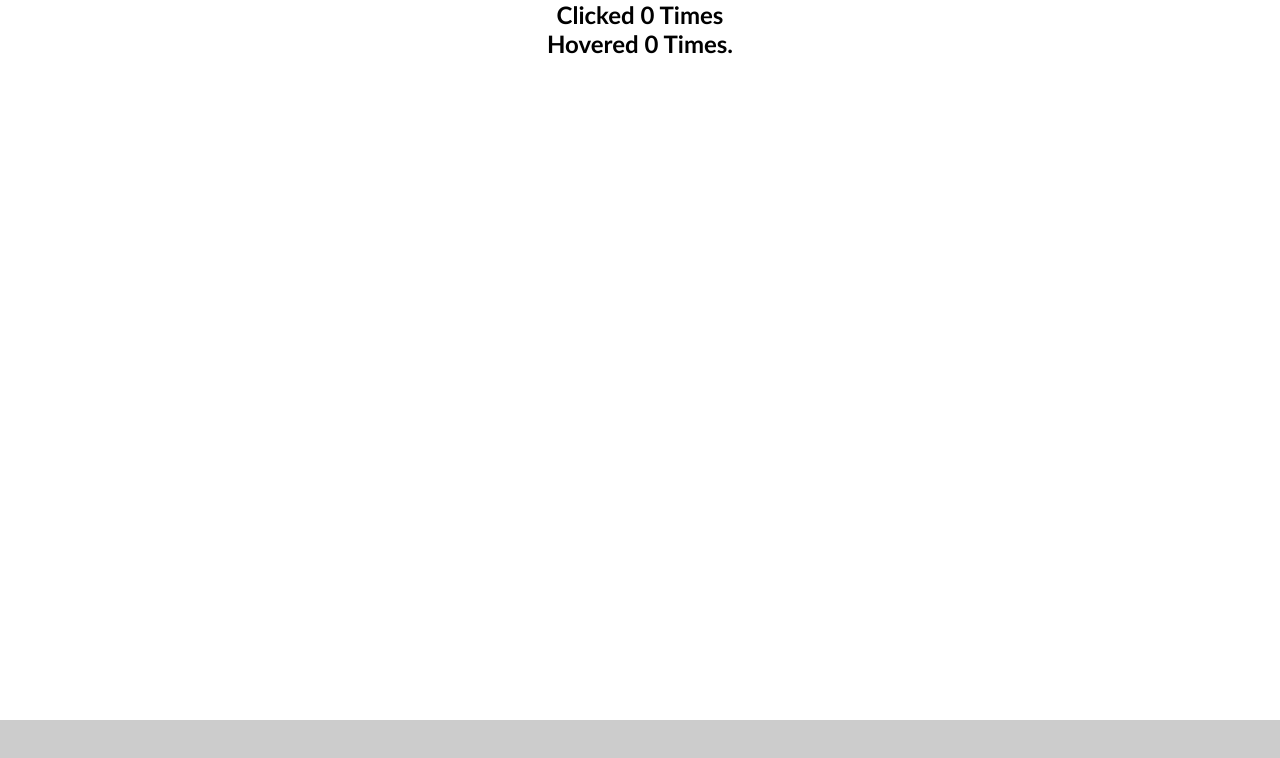
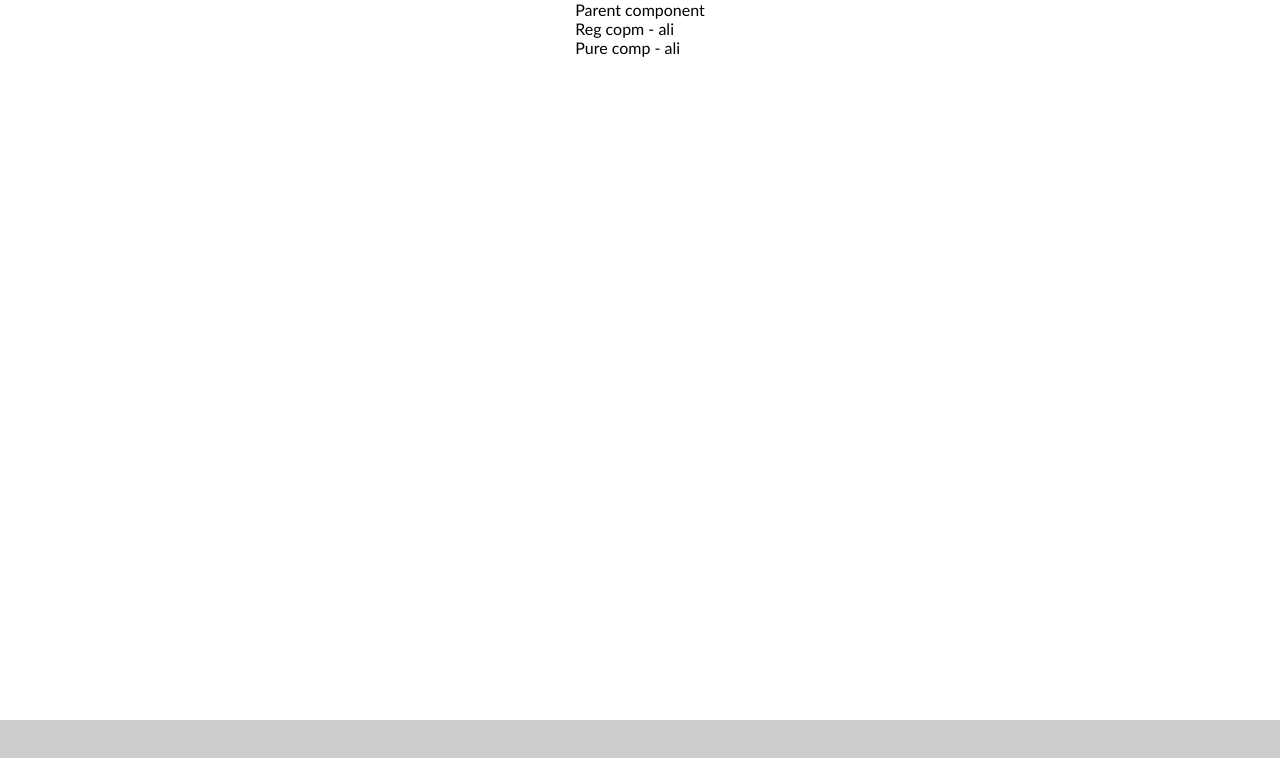
Before and after one commit to Ali-DoostAli/React-course, a React (Create React App) app: page / in a window 1280 px wide. Shown: the top 758 px of the page. Built offline with nearby package versions, Linux system fonts and the light colour scheme.

Commit message:
PureComponent concept

```diff
--- a/src/App.js
+++ b/src/App.js
@@ -9,6 +9,7 @@
 import Wrapper from "./components/hoc/Wrapper";
 import NavBar from "./components/Navbar/NavBar";
 import ProductList from "./components/Product/ProductList";
+import ParentComp from "./components/puer-memo-component/ParentComp";
 
 class App extends React.Component {
   state = {
@@ -65,8 +66,7 @@
   render() {
     return (
       <>
-        <ClickCounter name="ali" />
-        <HoverCounter />
+        <ParentComp />
 
         {/* <NavBar totalItems={this.state.products.length} />
         <ProductList
@@ -77,49 +77,9 @@
           onChange={this.onChangeHandler}
         /> */}
 
-        {/* <button onClick={()=> this.setState({isShow : !this.state.isShow})}>
-           {this.state.isShow ? ' hide' : 'show'}
-        </button>
-        {this.state.isShow && <FunctionalTimer />} */}
-        {/* <ClassCounter /> */}
-        {/* <FunctionalCounter /> */}
       </>
     );
   }
 }
 
 export default Wrapper(App, "container");
-
-// const App = () => {
-
-//   const [products,setProducts] = useState([
-//           {title: "React.js" , price: "99$" , discout:"20%",id:1 },
-//           {title: "Node.js" , price: "89$" , discout:"15%",id:2 },
-//           {title: "JavaScript" , price: "79$" , discout:"10%",id:3 }
-//         ]);
-
-//   const clickHandler=()=>{
-//     setProducts([
-//               {title: "React.js" , price: "79.2$" , discout:"0"},
-//               {title: "Node.js" , price: "75.65$" , discout:"0"},
-//               {title: "JavaScript" , price: "71.1$" , discout:"0"}
-//             ]);
-//   }
-
-//   return (
-//         <div className="container" id="title">
-//             <h1>Shopping App</h1>
-//              {products.map((product) =>{
-//               return <Product
-//                name={product.title}
-//                price={product.price}
-//                key={product.id}
-//                >
-//                  <p >Discout is: {product.discout} </p>
-//                </Product>
-//              })}
-//              <button onClick={clickHandler}>Change Price By Discount</button>
-//           </div>   );
-// }
-
-// export default App;
--- /dev/null
+++ b/src/components/puer-memo-component/ParentComp.jsx
@@ -0,0 +1,27 @@
+import React, { PureComponent } from "react";
+import PureComp from "./PureComp";
+import RegComp from "./RegComp";
+
+class ParentComp extends PureComponent {
+  state = {
+    name: "ali",
+  };
+  componentDidMount() {
+      setInterval(() => {
+          this.setState({name : 'ali'})
+      }, 1000);
+   }
+  render() {
+    console.log('ParentComp.jsx')
+    return (
+      <div>
+        Parent component
+        <RegComp name={this.state.name} />
+
+        <PureComp name= {this.state.name} />
+      </div>
+    );
+  }
+}
+
+export default ParentComp;
--- /dev/null
+++ b/src/components/puer-memo-component/PureComp.jsx
@@ -0,0 +1,15 @@
+import React, { PureComponent } from 'react';
+
+
+class PureComp extends PureComponent {
+    render() {
+        console.log('PureComp.jsx')
+        return (
+            <div>
+                Pure comp - {this.props.name}
+            </div>
+        );
+    }
+}
+
+export default PureComp;
--- /dev/null
+++ b/src/components/puer-memo-component/RegComp.jsx
@@ -0,0 +1,14 @@
+import React, { Component } from 'react'
+
+class RegComp extends Component {
+    render() {
+        console.log('RegCopm.jsx')
+        return (
+            <div>
+                Reg copm - {this.props.name}
+            </div>
+        );
+    }
+}
+
+export default RegComp;
```
Also changed, not shown: src/components/Product/Product.js (+0 -45 lines), src/components/hoc/Wrapper.jsx (+0 -10 lines).
